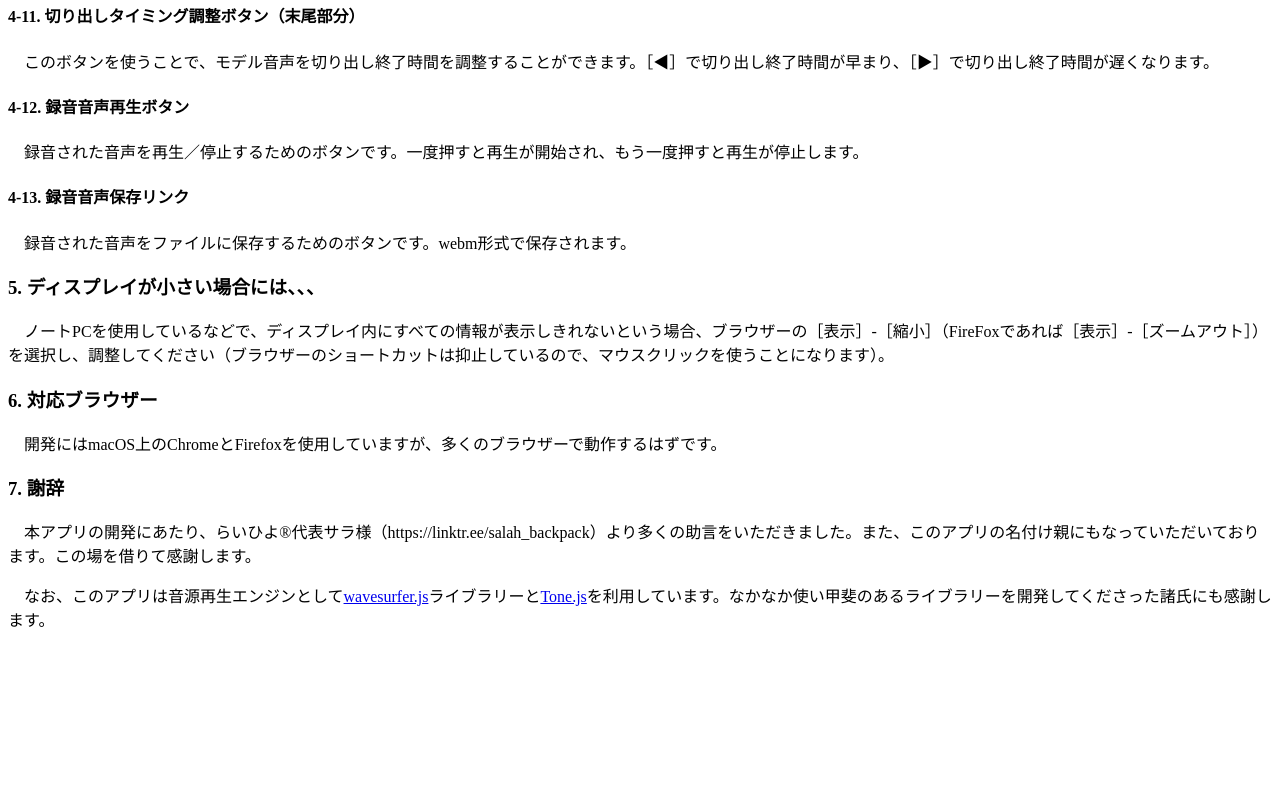
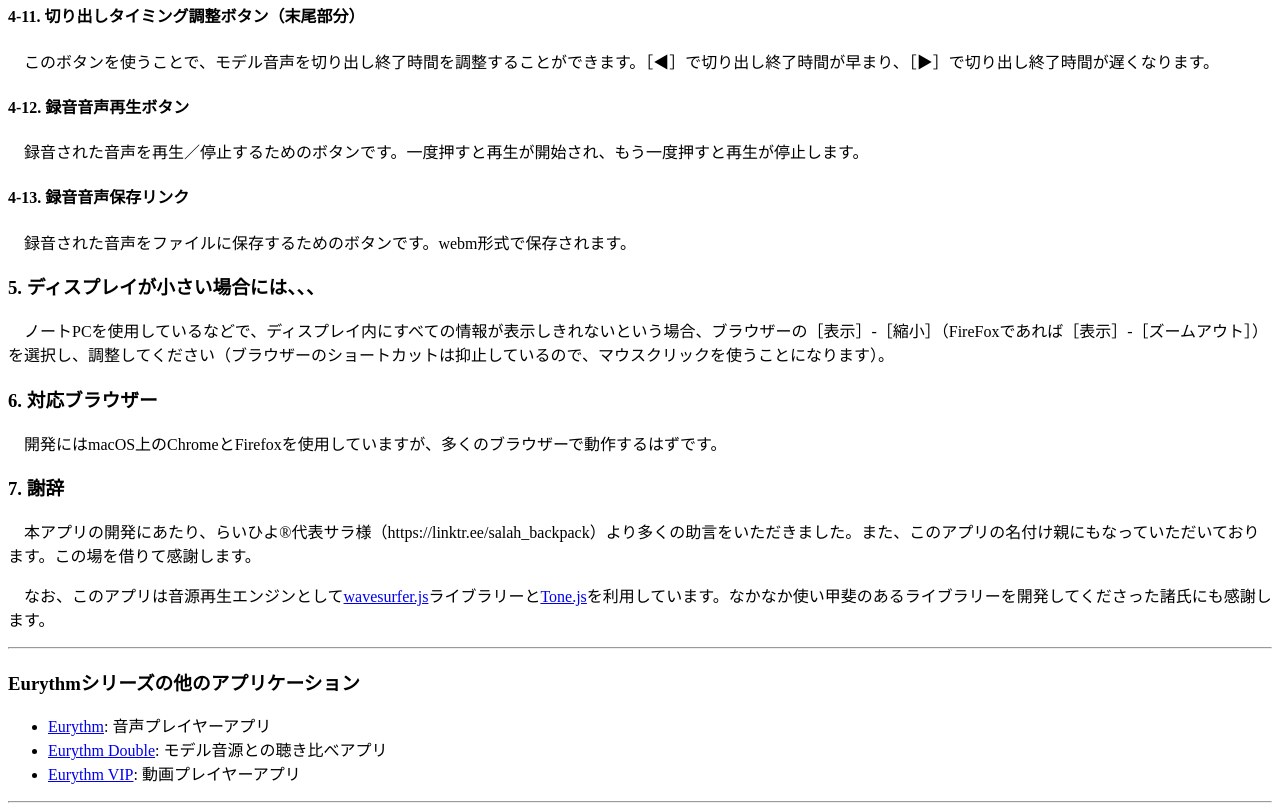
Before and after one commit to mmurak/eurythmSync, a plain HTML site: page docs/help.html in a window 1280 px wide. Shown: the part 3402-4213 px from the top of the page. Before the commit the page ends 4049 px from the top, so only its background shows below. Drawn offline with Linux system fonts and the light colour scheme.

Commit message:
Added some links to help file.

```diff
--- a/docs/help.html
+++ b/docs/help.html
@@ -88,5 +88,13 @@
 		<h3>7. 謝辞</h3>
 			<p>　本アプリの開発にあたり、らいひよ®代表サラ様（https://linktr.ee/salah_backpack）より多くの助言をいただきました。また、このアプリの名付け親にもなっていただいております。この場を借りて感謝します。</p>
 			<p>　なお、このアプリは音源再生エンジンとして<a href="https://wavesurfer.xyz/about/" target="_blank">wavesurfer.js</a>ライブラリーと<a href="https://tonejs.github.io/" target="_blank">Tone.js</a>を利用しています。なかなか使い甲斐のあるライブラリーを開発してくださった諸氏にも感謝します。</p>
+		<hr>
+		<h3>Eurythmシリーズの他のアプリケーション</h3>
+			<ul>
+			<li><a href="https://mmurak.github.io/eurythm/" target="=blank">Eurythm</a>: 音声プレイヤーアプリ</li>
+			<li><a href="https://mmurak.github.io/eurythmDouble/" target="=blank">Eurythm Double</a>: モデル音源との聴き比べアプリ</li>
+			<li><a href="https://mmurak.github.io/eurythmVIP/" target="=blank">Eurythm VIP</a>: 動画プレイヤーアプリ</li>
+			</ul>
+			<hr>
 	</body>
 </html>
```
